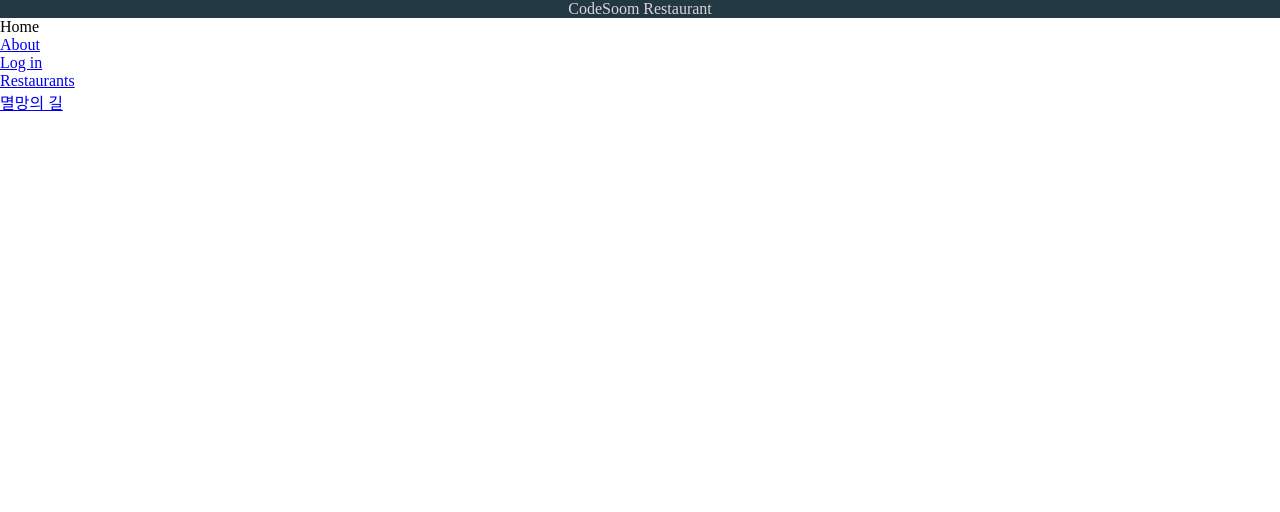
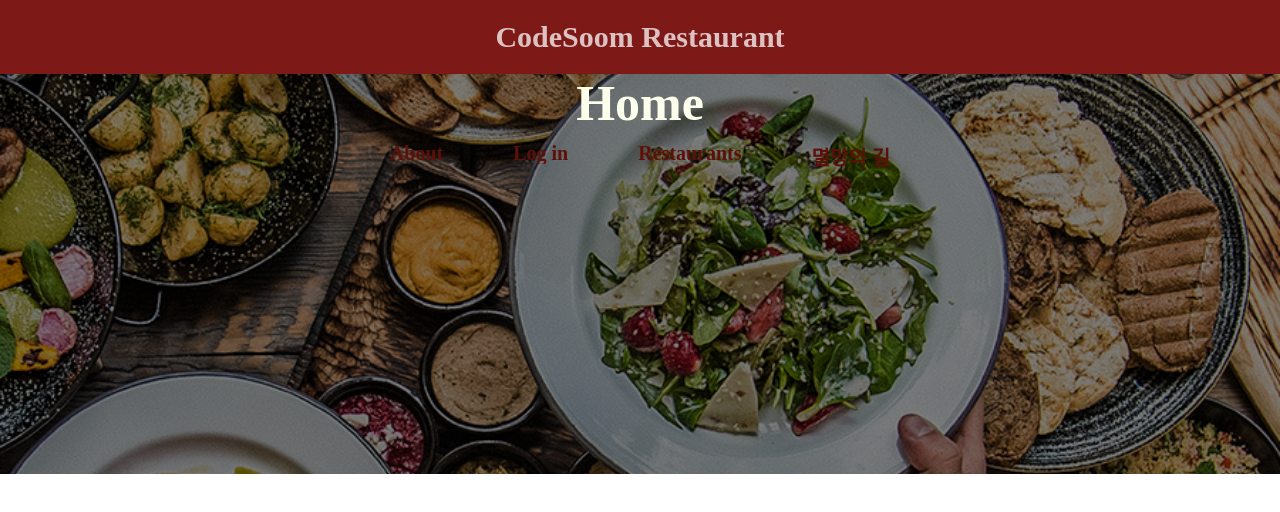
Before and after one commit to CodeSoom/react-week8-assignment-1, a React app: page / in a window 1280 px wide. Shown: the top 512 px of the page. Built offline with nearby package versions, Linux system fonts and the light colour scheme; the HTML template or start-up script is replaced by a standard one.

Commit message:
🎨 Decorate HomePage
Add Header , List, Title, Item and background Image

```diff
--- a/src/App.jsx
+++ b/src/App.jsx
@@ -7,7 +7,6 @@ import {
 } from 'react-router-dom';
 
 import { useDispatch } from 'react-redux';
-
 
 import { Global } from '@emotion/core';
 
@@ -25,7 +24,6 @@ import NotFoundPage from './NotFoundPage';
 import { setAccessToken } from './slice';
 
 import { loadItem } from './services/storage';
-
 
 export default function App() {
   const dispatch = useDispatch();
--- a/src/HomePage.jsx
+++ b/src/HomePage.jsx
@@ -1,17 +1,41 @@
 import React from 'react';
+
+import styled from '@emotion/styled';
 
 import { Link } from 'react-router-dom';
 
+import Item from './style/Item';
+import List from './style/List';
+import Title from './style/Title';
+
+const HomePageBackground = styled.div({
+  position: 'relative',
+  height: '50vh',
+  background: 'URL("../assets/foodImage.png") center/cover',
+  zIndex: '1',
+  '&:after': {
+    content: '""',
+    position: 'absolute',
+    display: 'block',
+    top: 0,
+    right: 0,
+    bottom: 0,
+    left: 0,
+    backgroundColor: 'rgba(0,0,0,.5)',
+    zIndex: '-1',
+  },
+});
+
 export default function HomePage() {
   return (
-    <div>
-      <h2>Home</h2>
-      <ul>
-        <li><Link to="/about">About</Link></li>
-        <li><Link to="/login">Log in</Link></li>
-        <li><Link to="/restaurants">Restaurants</Link></li>
-        <li><Link to="/xxx">멸망의 길</Link></li>
-      </ul>
-    </div>
+    <HomePageBackground>
+      <Title>Home</Title>
+      <List>
+        <Item><Link to="/about">About</Link></Item>
+        <Item><Link to="/login">Log in</Link></Item>
+        <Item><Link to="/restaurants">Restaurants</Link></Item>
+        <Item><Link to="/xxx">멸망의 길</Link></Item>
+      </List>
+    </HomePageBackground>
   );
 }
--- a/src/style/Header.jsx
+++ b/src/style/Header.jsx
@@ -1,10 +1,13 @@
 import styled from '@emotion/styled';
 
 const Header = styled.header({
-  backgroundColor: '#223843',
+  backgroundColor: '#7d1917',
   textAlign: 'center',
+  fontSize: 30,
+  fontWeight: 700,
+  padding: 20,
   '& a': {
-    color: '#DBD3D8',
+    color: '#ddc2c2',
     textDecoration: 'none',
   },
 });
--- /dev/null
+++ b/src/style/Item.jsx
@@ -0,0 +1,25 @@
+import styled from '@emotion/styled';
+
+const Item = styled.li({
+  fontSize: 20,
+  fontWeight: 700,
+  '& a': {
+    background: 'linear-gradient(to right, white, white 50%, #5C1007 50%)',
+    backgroundClip: 'text',
+    WebkitBackgroundClip: 'text',
+    WebkitTextFillColor: 'transparent',
+    textDecoration: 'none',
+    backgroundSize: '200% 100%',
+    backgroundPosition: '100%',
+    color: '#d6c4ab',
+    transition: 'background-position 275ms ease',
+    '&:hover': {
+      backgroundPosition: '0 100%',
+    },
+  },
+  '& + &': {
+    marginLeft: 70,
+  },
+});
+
+export default Item;
--- /dev/null
+++ b/src/style/List.jsx
@@ -0,0 +1,9 @@
+import styled from '@emotion/styled';
+
+const List = styled.ul({
+  display: 'flex',
+  listStyle: 'none',
+  justifyContent: 'center',
+});
+
+export default List;
--- /dev/null
+++ b/src/style/Title.jsx
@@ -0,0 +1,11 @@
+import styled from '@emotion/styled';
+
+const Title = styled.h2({
+  color: '#FCFFEB',
+  fontSize: 50,
+  fontWeight: 700,
+  textAlign: 'center',
+  paddingBottom: 10,
+});
+
+export default Title;
```
Also changed, not shown: test/header_test.js (+1 -1 lines), assets/foodImage.png (added).
